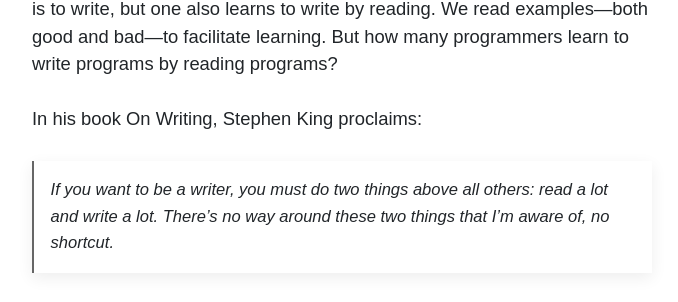
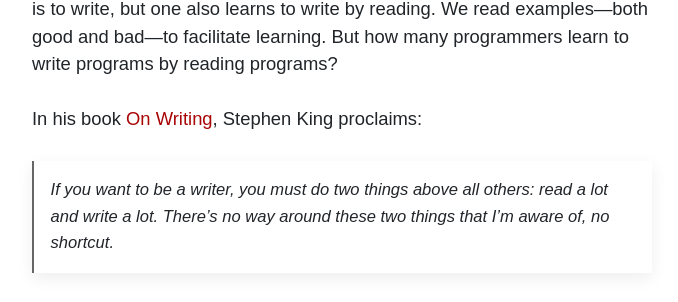
Before and after one commit to akshayKhot/akshayKhot.github.io, a Jekyll site: the page built from _posts/2021-3-11-reading-programs.md, in a window 1280 px wide and 900 px high. Shown: the part 368-670 px from the top of the window, without its empty margins (298-976 px from the left). Built offline with Jekyll 4.4.1, drawn with Linux system fonts in a browser that asks for light colours; some of the changed lines change nothing that is shown.

Commit message:
add link

```diff
--- a/_posts/2021-3-11-reading-programs.md
+++ b/_posts/2021-3-11-reading-programs.md
@@ -2,13 +2,14 @@
 layout: post
 title: Reading Programs
 tags: programming thoughts
+featured: true
 ---
 
 When was the last time you read a program?
 
 Programming is similar to writing in so many ways. One way to learn writing is to write, but one also learns to write by reading. We read examples—both good and bad—to facilitate learning. But how many programmers learn to write programs by reading programs?
 
-In his book On Writing, Stephen King proclaims:
+In his book [On Writing](https://www.amazon.ca/Writing-Memoir-Craft-Stephen-King/dp/1439193630/ref=sr_1_1?dchild=1&keywords=on+writing&qid=1615475063&sr=8-1), Stephen King proclaims:
 
 > If you want to be a writer, you must do two things above all others: read a lot and write a lot. There’s no way around these two things that I’m aware of, no shortcut.
 
```
